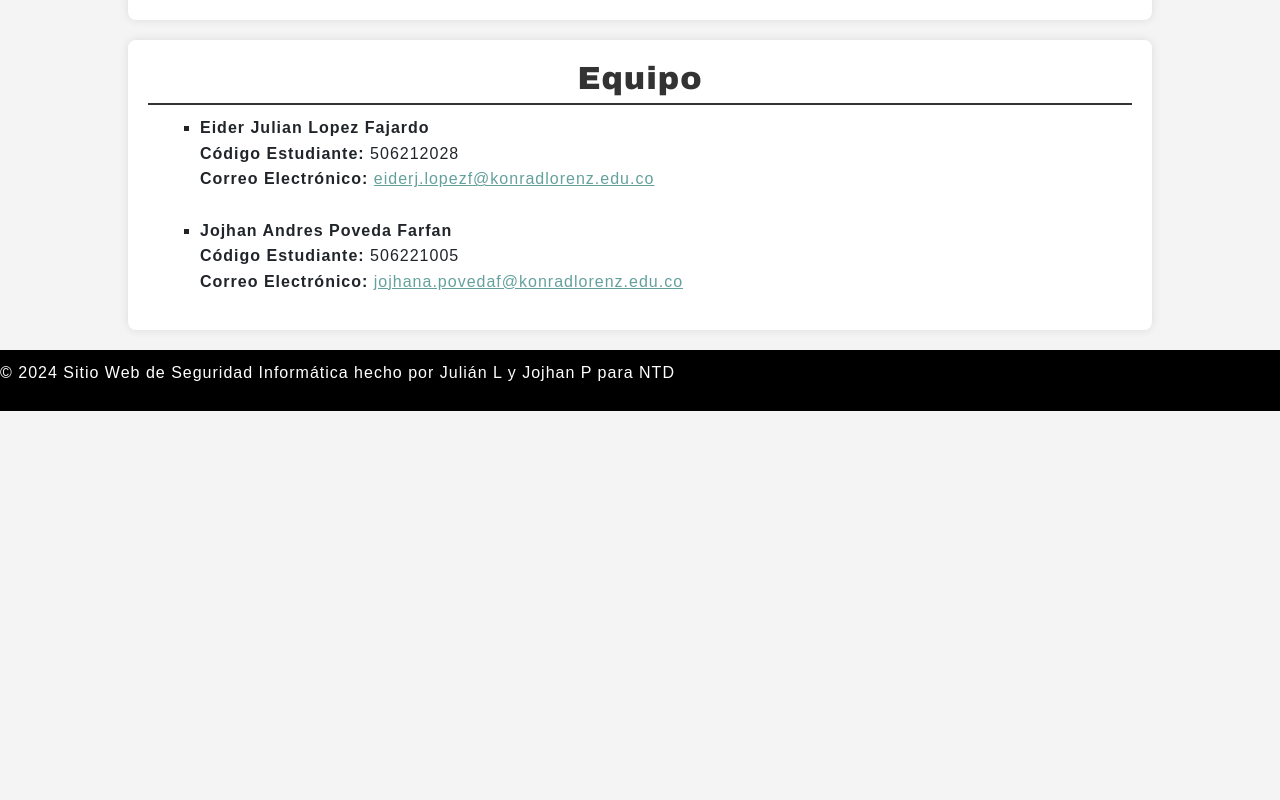
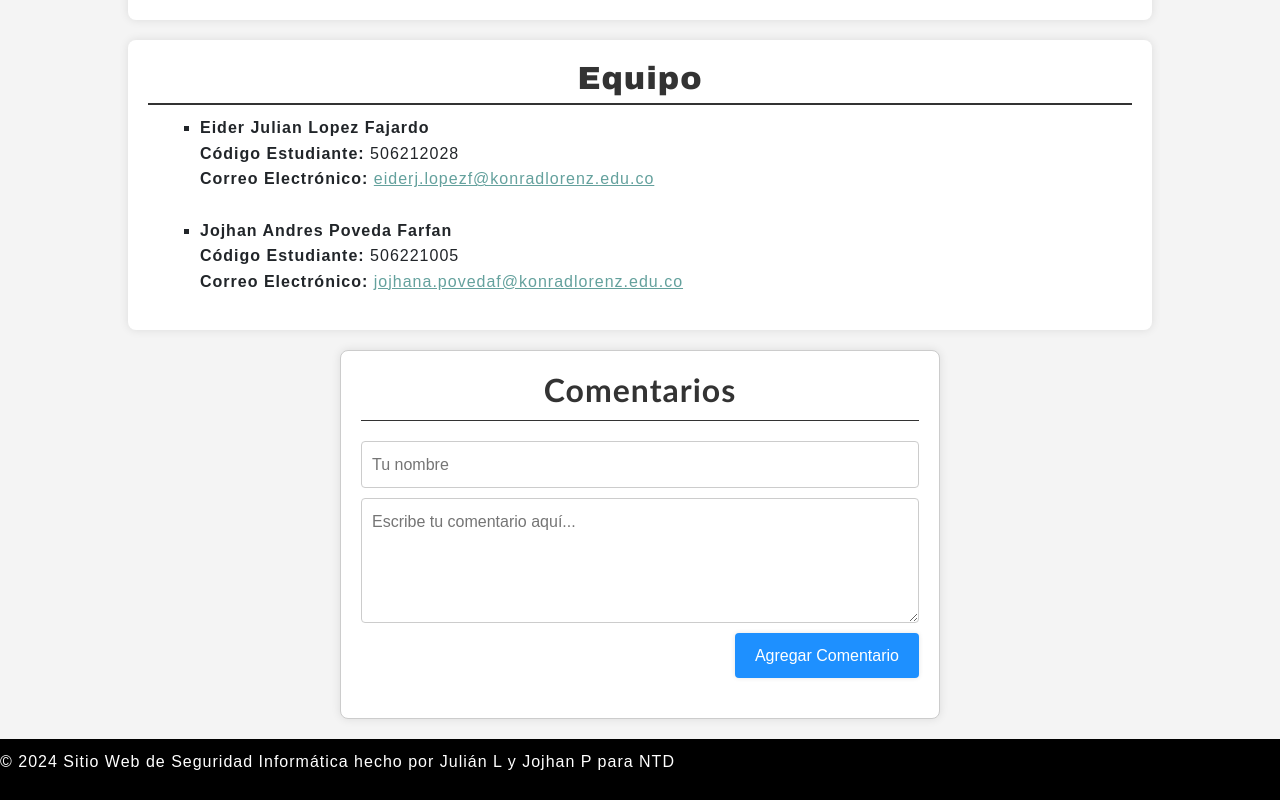
Before and after one commit to Jandres03/taller2ntd, a plain HTML site: page index.html in a window 1280 px wide. Shown: the part 3344-4144 px from the top of the page. Before the commit the page ends 3755 px from the top, so only its background shows below. Drawn offline with Linux system fonts and the light colour scheme.

Commit message:
Se añade caja de comentarios para ver comentarios de la profe

```diff
--- a/index.html
+++ b/index.html
@@ -109,7 +109,81 @@
             width: 100%;
             margin-top: 20px;
         }
+
+        .comment-section {
+            max-width: 600px;
+            margin: 20px auto;
+            background-color: #fff;
+            padding: 20px;
+            border-radius: 8px;
+            box-shadow: 0 0 10px rgba(0, 0, 0, 0.1);
+            border: 1px solid #ccc;
+        }
+
+        .comment-section h2 {
+            text-align: center;
+            margin-bottom: 20px;
+            font-family: 'Trebuchet MS', sans-serif;
+            border-bottom: 1px solid #333;
+            padding-bottom: 10px;
+            font-weight: bold;
+        }
+
+        .comment-box {
+            display: flex;
+            flex-direction: column;
+            margin-bottom: 20px;
+        }
+
+        .comment-box input[type="text"],
+        .comment-box textarea {
+            padding: 10px;
+            font-size: 16px;
+            border-radius: 4px;
+            border: 1px solid #ccc;
+            margin-bottom: 10px;
+            resize: vertical;
+            width: 100%;
+            box-sizing: border-box;
+        }
+
+        .comment-box button {
+            align-self: flex-end;
+            padding: 10px 20px;
+            background-color: #1e90ff;
+            color: white;
+            border: none;
+            border-radius: 4px;
+            cursor: pointer;
+            font-size: 16px;
+            transition: background-color 0.3s ease;
+            box-shadow: 0 0 5px rgba(0, 0, 0, 0.1);
+        }
+
+        .comment-box button:hover {
+            background-color: #0066cc;
+        }
+
+        .comment-list {
+            list-style-type: none;
+            padding: 0;
+        }
+
+        .comment-list li {
+            background-color: #f9f9f9;
+            margin-bottom: 10px;
+            padding: 10px;
+            border-radius: 4px;
+            box-shadow: 0 0 5px rgba(0, 0, 0, 0.1);
+            border: 1px solid #ccc;
+        }
+
+        .comment-list li strong {
+            display: block;
+            margin-bottom: 5px;
+        }
     </style>
+
 </head>
 
 <body>
@@ -291,6 +365,42 @@
         </ul>
     </section>
 
+    <section class="comment-section">
+        <h2>Comentarios</h2>
+
+        <div class="comment-box">
+            <input type="text" id="name-input" placeholder="Tu nombre" />
+            <textarea id="comment-input" placeholder="Escribe tu comentario aquí..." rows="4"></textarea>
+            <button onclick="addComment()">Agregar Comentario</button>
+        </div>
+
+        <ul id="comment-list" class="comment-list">
+            <!-- Los comentarios aparecerán aquí -->
+        </ul>
+    </section>
+
+    <script>
+        function addComment() {
+            // Obtener el nombre y el comentario
+            var name = document.getElementById('name-input').value;
+            var commentText = document.getElementById('comment-input').value;
+
+            // Verificar si hay algo escrito en ambos campos
+            if (name.trim() !== "" && commentText.trim() !== "") {
+                // Crear un nuevo elemento de lista para el comentario
+                var newComment = document.createElement('li');
+                var commentContent = "<strong>" + name + "</strong>" + commentText;
+                newComment.innerHTML = commentContent;
+
+                // Agregar el comentario a la lista de comentarios
+                document.getElementById('comment-list').appendChild(newComment);
+
+                // Limpiar los campos de entrada
+                document.getElementById('name-input').value = "";
+                document.getElementById('comment-input').value = "";
+            }
+        }
+    </script>
 
     <footer style="text-align: center; background-color: #000000;">
         <p>© 2024 Sitio Web de Seguridad Informática hecho por Julián L y Jojhan P para NTD</p>
```
